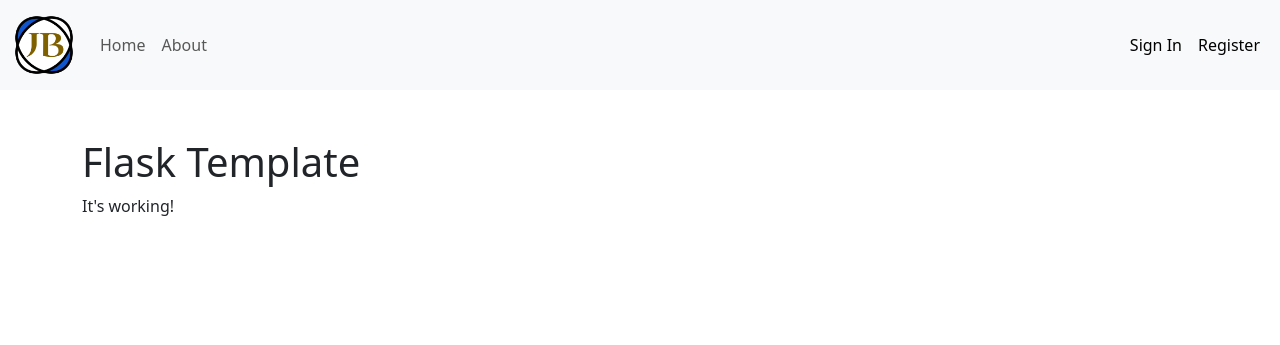
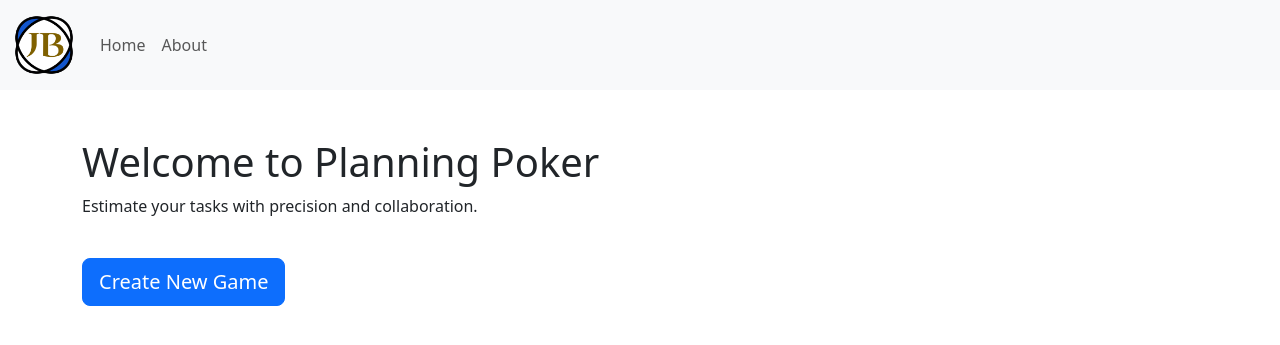
Before and after one commit to zraza-riis/planning-poker, a Flask app: page / in a window 1280 px wide. Shown: the top 345 px of the page. Run offline with Flask 3, Linux system fonts and the light colour scheme; some libraries are stand-ins or nearby versions.

Commit message:
hide user auth

```diff
--- a/app/templates/base.html
+++ b/app/templates/base.html
@@ -42,6 +42,7 @@
                         <a class="nav-link" href="{{ url_for('main.about') }}">About</a>
                     </li>
                 </ul>
+                <!--
                 <span class="navbar-text">
                     <ul class="navbar-nav me-auto mb-2 mb-lg-0">
                         {% if current_user.is_authenticated %}
@@ -58,6 +59,7 @@
                         {% endif %}
                     </ul>
                 </span>
+                -->
             </div>
         </div>
     </nav>
--- a/app/templates/index.html
+++ b/app/templates/index.html
@@ -2,7 +2,9 @@
 
 {% block content %}
 <div class="container">
-    <h1>Flask Template</h1>
-    <p>It's working!</p>
+    <h1>Welcome to Planning Poker</h1>
+    <p>Estimate your tasks with precision and collaboration.</p>
+    <br>
+    <a href="" class="btn btn-lg btn-primary">Create New Game</a>
 </div>
 {% endblock %}
```
